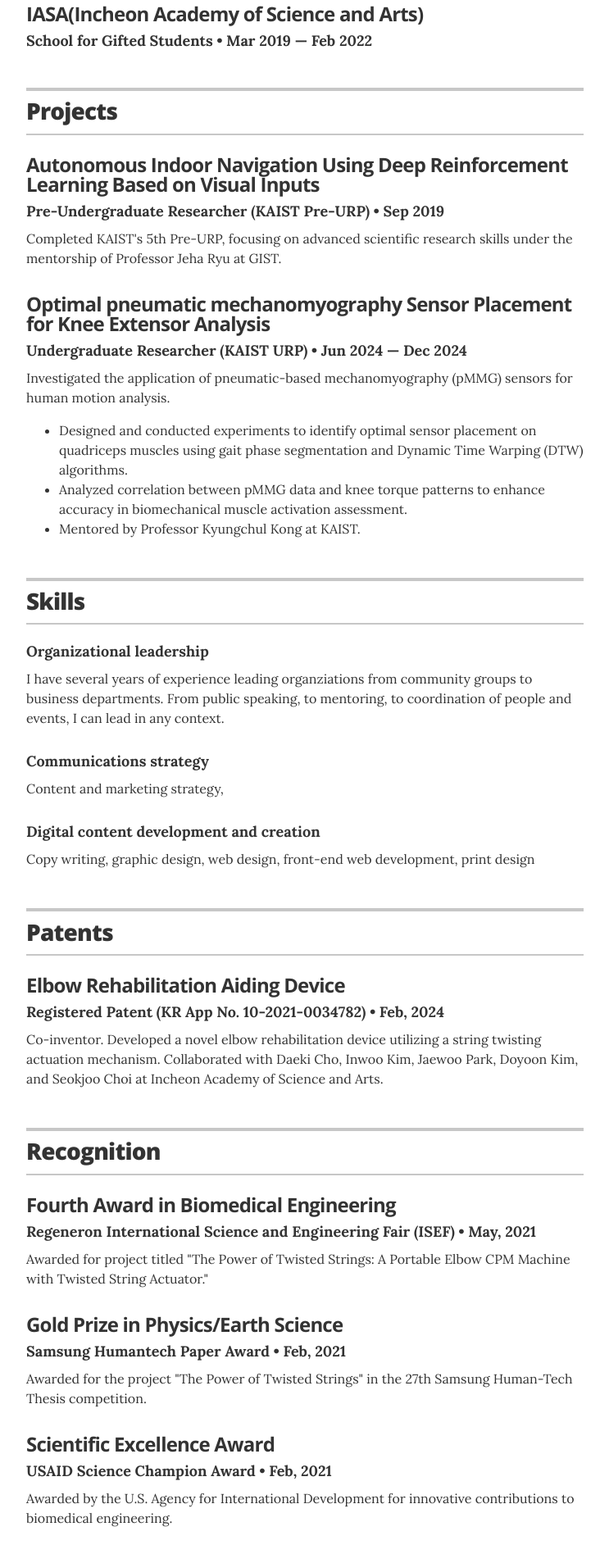
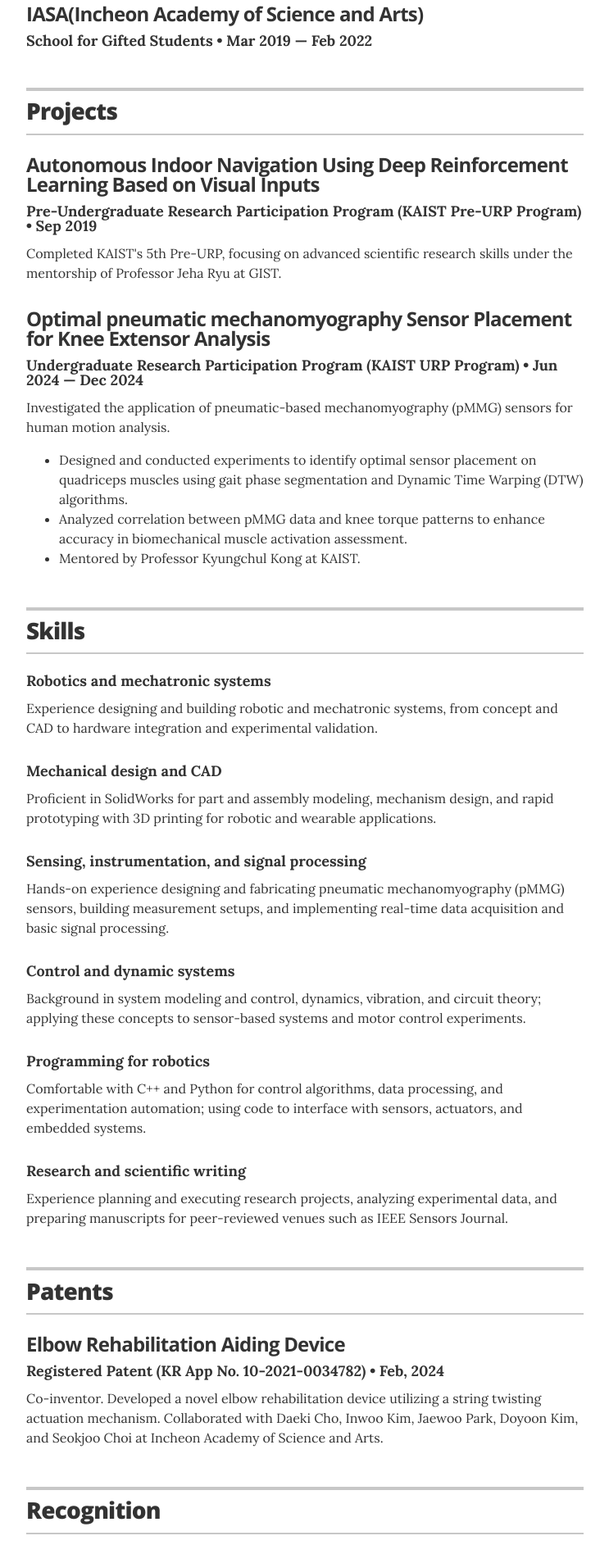
Before and after one commit to joonseokym/joonseokym.github.io, a Jekyll site: the page built from index.html, in a window 1280 px wide. Shown: the part 1408-3304 px from the top of the page at 82% size, without its empty margins (268-1011 px from the left). Built offline with Jekyll 4.4.1, drawn with Linux system fonts in a browser that asks for light colours; some of the changed text lies outside the part shown.

```diff
--- a/_data/projects.yml
+++ b/_data/projects.yml
@@ -1,14 +1,14 @@
 # Projects
 # Autonomous Indoor Navigation
 - project: Autonomous Indoor Navigation Using Deep Reinforcement Learning Based on Visual Inputs
-  role: Pre-Undergraduate Researcher (KAIST Pre-URP)
+  role: Pre-Undergraduate Research Participation Program (KAIST Pre-URP Program)
   duration: Sep 2019
   # url: "#"
   description: Completed KAIST's 5th Pre-URP, focusing on advanced scientific research skills under the mentorship of Professor Jeha Ryu at GIST.
 
 # Optimal pMMG Sensor Placement
 - project: Optimal pneumatic mechanomyography Sensor Placement for Knee Extensor Analysis
-  role: Undergraduate Researcher (KAIST URP)
+  role: Undergraduate Research Participation Program (KAIST URP Program)
   duration: Jun 2024 &mdash; Dec 2024
-  # url: "#"
+  url: "/2024/12/02/pmmg-sensor.html"
   description: Investigated the application of pneumatic-based mechanomyography (pMMG) sensors for human motion analysis. <ul class="resume-item-list"><li>Designed and conducted experiments to identify optimal sensor placement on quadriceps muscles using gait phase segmentation and Dynamic Time Warping (DTW) algorithms.</li><li>Analyzed correlation between pMMG data and knee torque patterns to enhance accuracy in biomechanical muscle activation assessment.</li><li>Mentored by Professor Kyungchul Kong at KAIST.</li></ul>
--- a/_data/skills.yml
+++ b/_data/skills.yml
@@ -1,12 +1,24 @@
 # Skills
-# Organizational leadership
-- skill: Organizational leadership
-  description: I have several years of experience leading organziations from community groups to business departments. From public speaking, to mentoring, to coordination of people and events, I can lead in any context.
+# Robotics and mechatronic systems
+- skill: Robotics and mechatronic systems
+  description: Experience designing and building robotic and mechatronic systems, from concept and CAD to hardware integration and experimental validation.
 
-# Communications strategy
-- skill: Communications strategy
-  description: Content and marketing strategy,
+# Mechanical design and CAD
+- skill: Mechanical design and CAD
+  description: Proficient in SolidWorks for part and assembly modeling, mechanism design, and rapid prototyping with 3D printing for robotic and wearable applications.
 
-# Digital content development and creation
-- skill: Digital content development and creation
-  description: Copy writing, graphic design, web design, front-end web development, print design
+# Sensing, instrumentation, and signal processing
+- skill: Sensing, instrumentation, and signal processing
+  description: Hands-on experience designing and fabricating pneumatic mechanomyography (pMMG) sensors, building measurement setups, and implementing real-time data acquisition and basic signal processing.
+
+# Control and dynamic systems
+- skill: Control and dynamic systems
+  description: Background in system modeling and control, dynamics, vibration, and circuit theory; applying these concepts to sensor-based systems and motor control experiments.
+
+# Programming for robotics
+- skill: Programming for robotics
+  description: Comfortable with C++ and Python for control algorithms, data processing, and experimentation automation; using code to interface with sensors, actuators, and embedded systems.
+
+# Research and scientific writing
+- skill: Research and scientific writing
+  description: Experience planning and executing research projects, analyzing experimental data, and preparing manuscripts for peer-reviewed venues such as IEEE Sensors Journal.
--- a/_layouts/resume.html
+++ b/_layouts/resume.html
@@ -1,7 +1,18 @@
 <!DOCTYPE html>
 <html>
   {% include head.html %}
+  <!-- <style>
+    .wrapper {
+      padding-top: 100px !important; /* 기본값보다 여백을 늘림 (숫자를 조절하세요) */
+    }
 
+    /* (선택사항) 모바일에서는 여백이 너무 크지 않게 조정 */
+    @media screen and (max-width: 750px) {
+      .wrapper {
+        padding-top: 50px !important;
+      }
+    }
+  </style> -->
   <body
     class="theme-{% if site.resume_theme %}{{ site.resume_theme }}{% endif %}"
   >
@@ -137,9 +148,20 @@
             itemtype="http://schema.org/Person"
           />
           <h3 class="resume-item-title" itemprop="name">
-            {% if project.url %}<a href="{{ project.url }}" itemprop="url"
-              >{{ project.project }}</a
-            >{% else %}{{ project.project }}{% endif %}
+            {% if project.url %}
+            <a
+              href="{{ project.url }}"
+              itemprop="url"
+              style="
+                text-decoration: none !important;
+                border: none !important;
+                box-shadow: none !important;
+                color: inherit !important;
+              "
+            >
+              {{ project.project }}
+            </a>
+            {% else %} {{ project.project }} {% endif %}
           </h3>
           <h4 class="resume-item-details" itemprop="description">
             {{ project.role }} &bull; {{ project.duration }}
@@ -274,16 +296,6 @@
       </section>
       <!-- end Print Social Links -->
       {% endif %}
-
-      <footer class="page-footer">
-        <p class="footer-line">
-          Made by <a href="http://twitter.com/jglovier">@jglovier</a>. Fork me
-          on <a href="https://github.com/jglovier/resume-template">GitHub</a>.
-        </p>
-        <p class="footer-line">
-          If this is your live resume, you can modify or remove this part. ;-)
-        </p>
-      </footer>
     </div>
   </body>
 </html>
```
Also changed, not shown: _data/links.yml (+6 -4 lines), _layouts/post.html (added, +152 -0 lines), _posts/2024-12-02-pmmg-sensor.md (added, +9 -0 lines), _posts/2025-12-02-welcome.md (added, +13 -0 lines), blog.html (added, +25 -0 lines).
